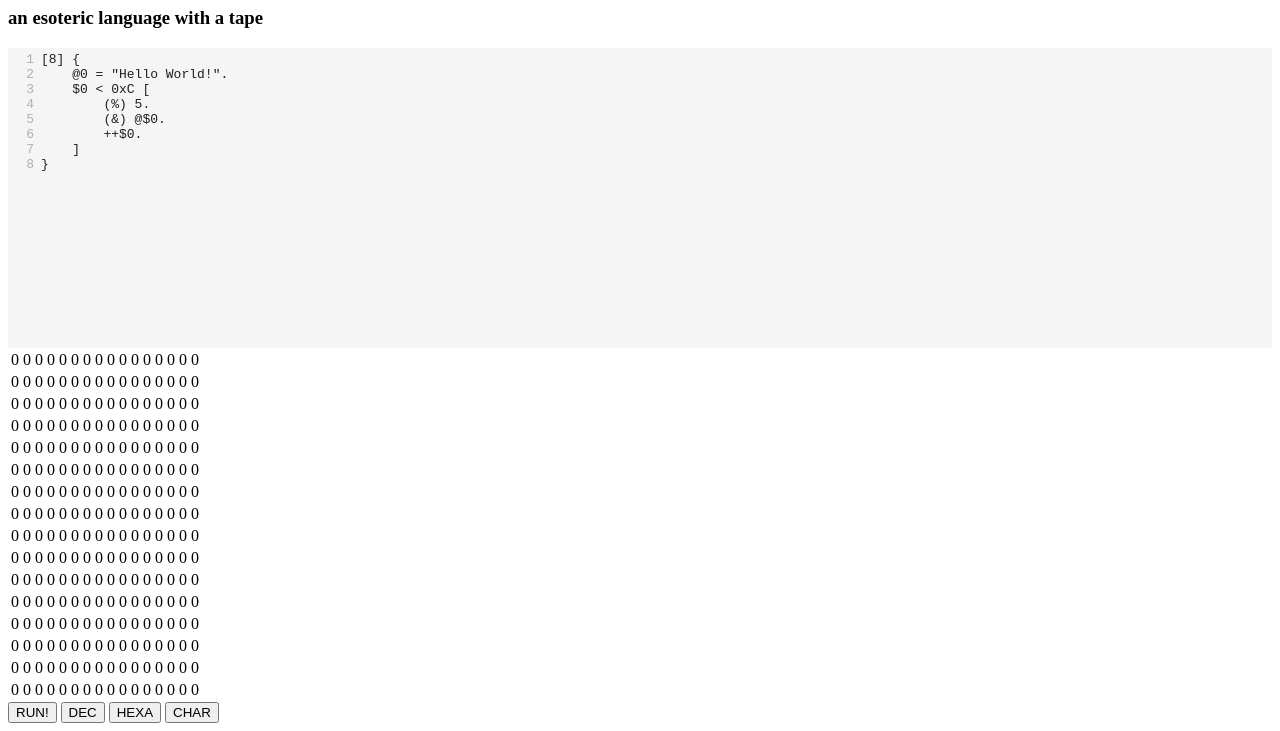
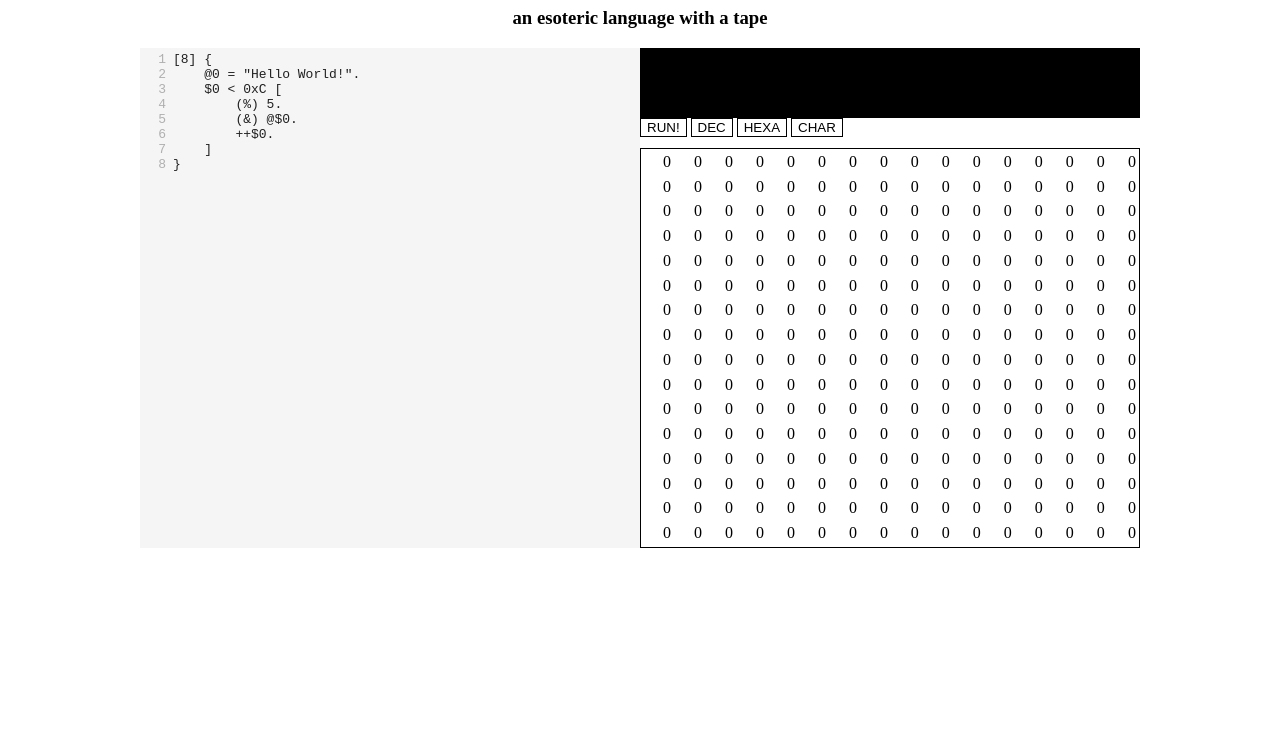
Before and after one commit to harraps/tape-language, a plain HTML site: page index.html in a window 1280 px wide. Shown: the part 73-804 px from the top of the page. Drawn offline with Linux system fonts and the light colour scheme.

Commit message:
added css

```diff
--- a/css/tape.css
+++ b/css/tape.css
@@ -0,0 +1,56 @@
+body {
+	display: block;
+	align-items: center;
+}
+
+.title {
+	text-align: center;
+}
+
+.container {
+	display: grid;
+	grid-template-columns: 500px 500px;
+	grid-template-rows:    70px 30px 400px;
+	width: 1000px;
+	margin-left:  auto;
+ 	margin-right: auto;
+}
+
+#tape-editor {
+	grid-row-start: 1;
+	grid-row-end:   4;
+}
+
+#tape-memory {
+	table-layout: fixed;
+	width:  500px;
+	border: 1px black solid;
+}
+
+#tape-memory td {
+	width:      25px;
+	height:     20px;
+	text-align: right;
+}
+
+#tape-console {
+	background: black;
+	color:      white;
+}
+
+.controls button {
+	background: white;
+	color:      black;
+	border: 1px black solid;
+}
+.controls button:hover {
+	background: black;
+	color:      white;
+}
+
+@media only screen and (max-width: 1000px) {
+	.container {
+		display: block !important;
+		width:   500px !important;
+	}
+}
--- a/index.html
+++ b/index.html
@@ -16,21 +16,16 @@
 	    <link rel="stylesheet" href="css/tape.css">
 	</head>
 	<body>
-		<header>
+		<header class="title">
 			<!-- Title of the page, theme, volume -->
 			<h1>TAPE!</h1>
 			<h3>an esoteric language with a tape</h3>
 		</header>
-		<section>
-			<article>
+		<section class="container">
 			<!-- text editor -->
 			<div id="tape-editor"></div>
-			</article>
-			<aside>
 			<!-- memory view, console, button bar -->
-				<table id="tape-memory" ></table>
 			<div   id="tape-console"></div>
-
 			<div class="controls">
 				<button onClick="TAPE.interface.run()">RUN!</button>
 
@@ -38,7 +33,7 @@
 				<button onClick="TAPE.interface.setDisplay('hexa')">HEXA</button>
 				<button onClick="TAPE.interface.setDisplay('char')">CHAR</button>
 			</div>
-			</aside>
+			<table id="tape-memory"></table>
 		</section>
 		<section>
 			<article>
--- a/js/tape-view.js
+++ b/js/tape-view.js
@@ -172,6 +172,8 @@
 
   TAPE.editor = CodeMirror(div_editor, options);
 
+  TAPE.editor.setSize(500, 500);
+
   /* INTERFACE */
   /*
   	- execute the program
```
Also changed, not shown: 1 other file. Lines whose indentation alone changed are shown as unchanged.
